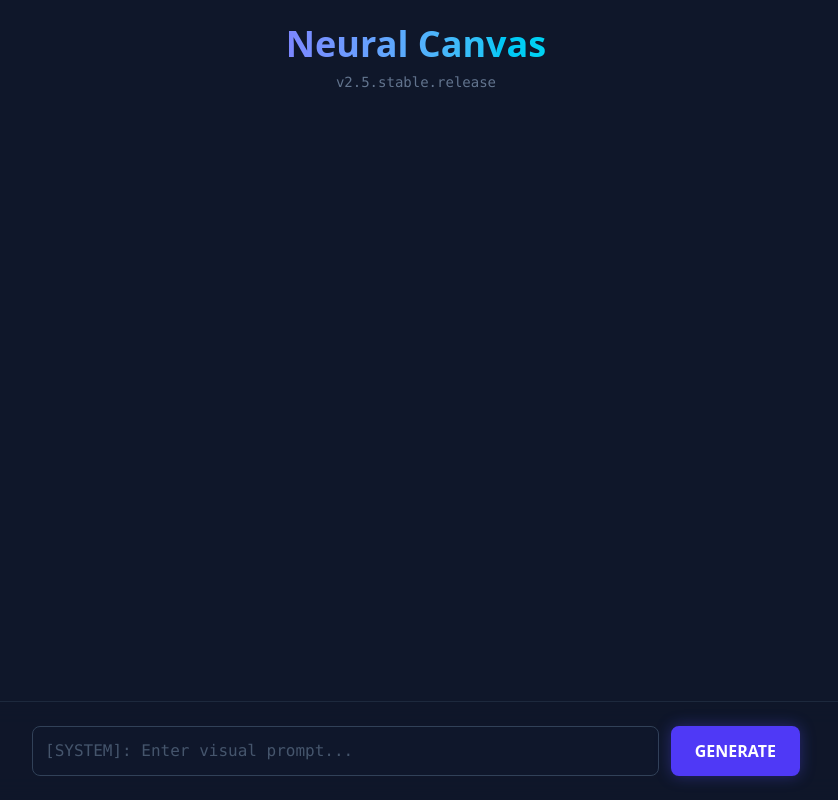
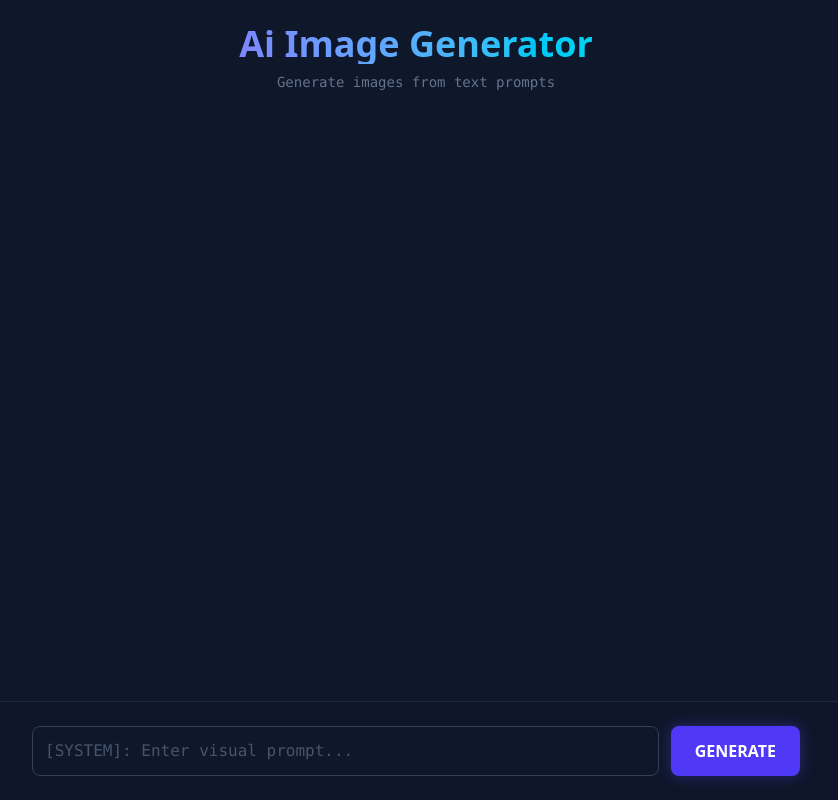
Before and after one commit to TanmayDagur/Image-Genration, a Next.js app: page / in a window 1280 px wide. Shown: the whole page, without its empty margins (224-1062 px from the left). Built offline with nearby package versions, Linux system fonts and the light colour scheme.

Commit message:
page.tsx update
Updated the header and description text for the AI image generator.

```diff
--- a/app/page.tsx
+++ b/app/page.tsx
@@ -46,9 +46,9 @@
 
       <div className="text-center mb-10">
         <h1 className="text-4xl font-extrabold text-transparent bg-clip-text bg-gradient-to-r from-indigo-400 to-cyan-400">
-          Neural Canvas
+          Ai Image Generator
         </h1>
-        <p className="text-slate-500 font-mono text-sm mt-2 mt-2">v2.5.stable.release</p>
+        <p className="text-slate-500 font-mono text-sm mt-2 mt-2">Generate images from text prompts</p>
       </div>
 
 
```
